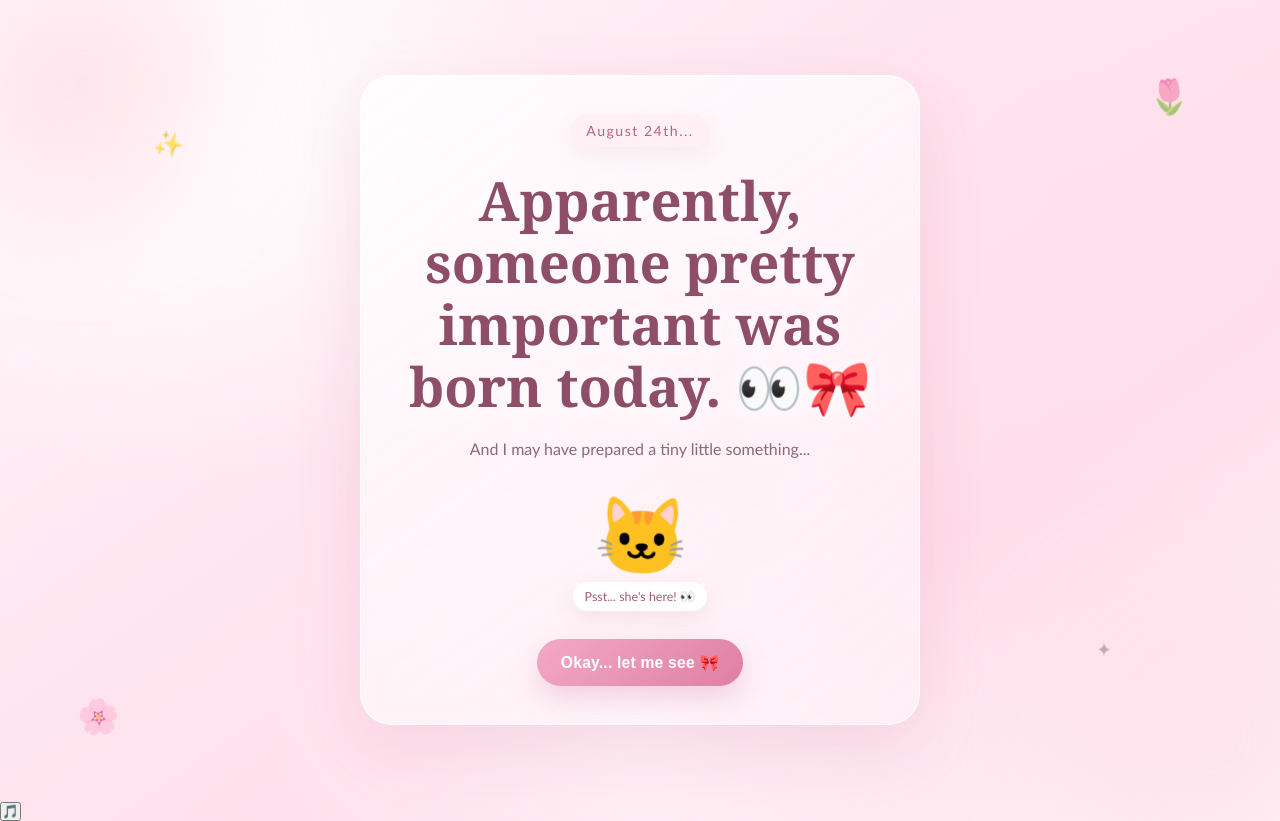
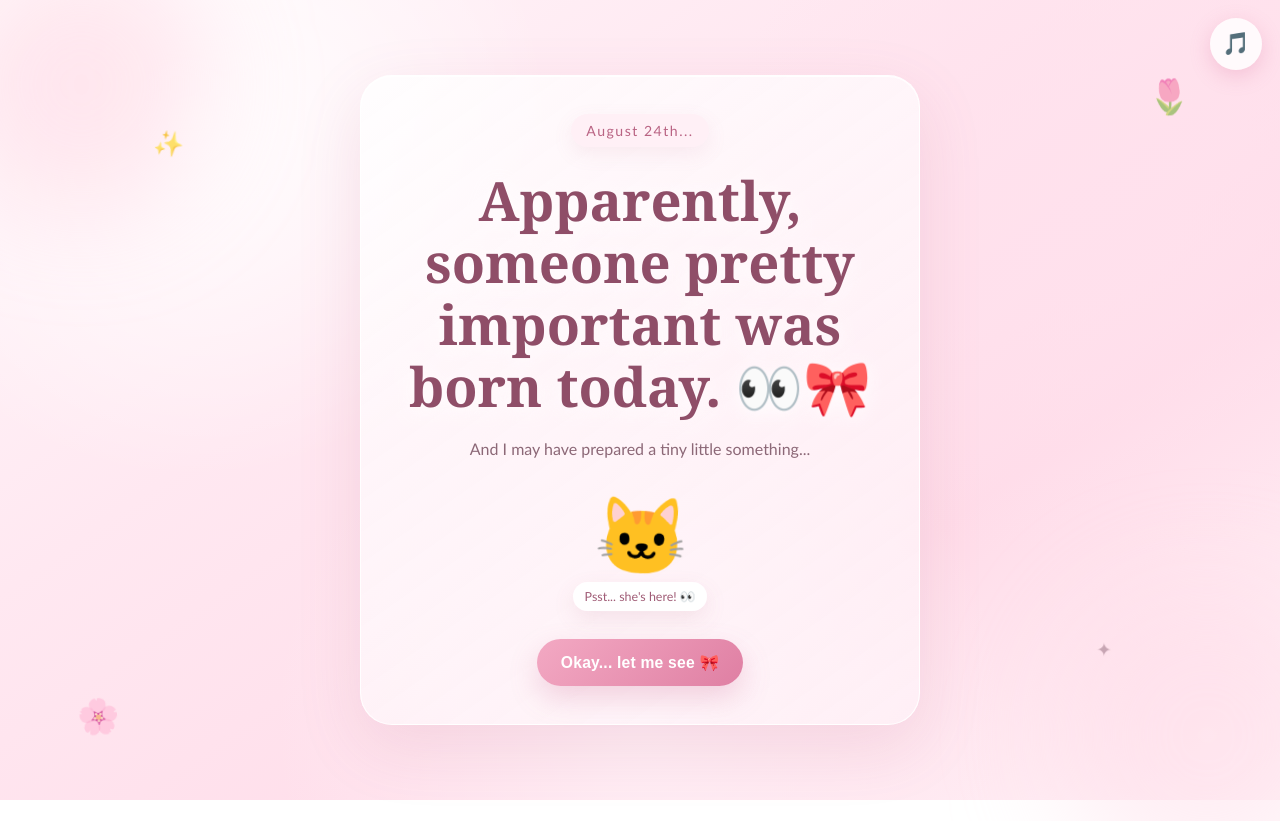
Before and after one commit to sahajshahshah/gunjan-birthday, a plain HTML site: page index.html in a window 1280 px wide. After the commit the page ends 800 px from the top, so only its background shows below. Drawn offline with Linux system fonts and the light colour scheme.

Commit message:
Update style.css

```diff
--- a/style.css
+++ b/style.css
@@ -1889,3 +1889,58 @@
     font-weight:600;
     color:#d85b92;
 }
+
+/* =========================================
+   🎵 FLOATING MUSIC BUTTON
+========================================= */
+
+.music-toggle {
+    position: fixed;
+    top: 18px;
+    right: 18px;
+
+    width: 52px;
+    height: 52px;
+
+    border: none;
+    border-radius: 50%;
+
+    background: rgba(255, 255, 255, 0.82);
+    backdrop-filter: blur(10px);
+
+    font-size: 22px;
+    cursor: pointer;
+
+    box-shadow: 0 6px 20px rgba(214, 105, 150, 0.25);
+
+    z-index: 1000;
+
+    transition:
+        transform 0.25s ease,
+        box-shadow 0.25s ease;
+}
+
+.music-toggle:hover {
+    transform: scale(1.08);
+}
+
+.music-toggle:active {
+    transform: scale(0.92);
+}
+
+/* Music playing animation 🎶 */
+
+.music-toggle.playing {
+    animation: musicFloat 2s ease-in-out infinite;
+}
+
+@keyframes musicFloat {
+
+    0%, 100% {
+        transform: translateY(0) rotate(0deg);
+    }
+
+    50% {
+        transform: translateY(-4px) rotate(6deg);
+    }
+   }
```
